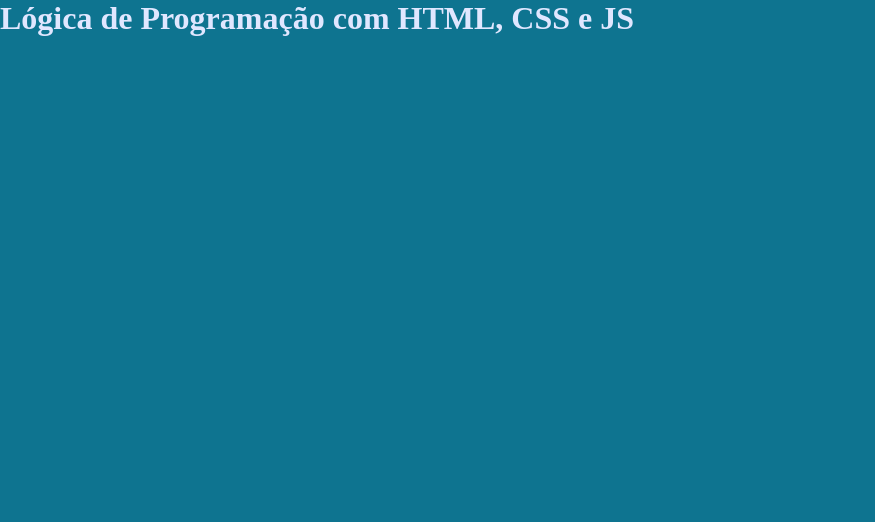
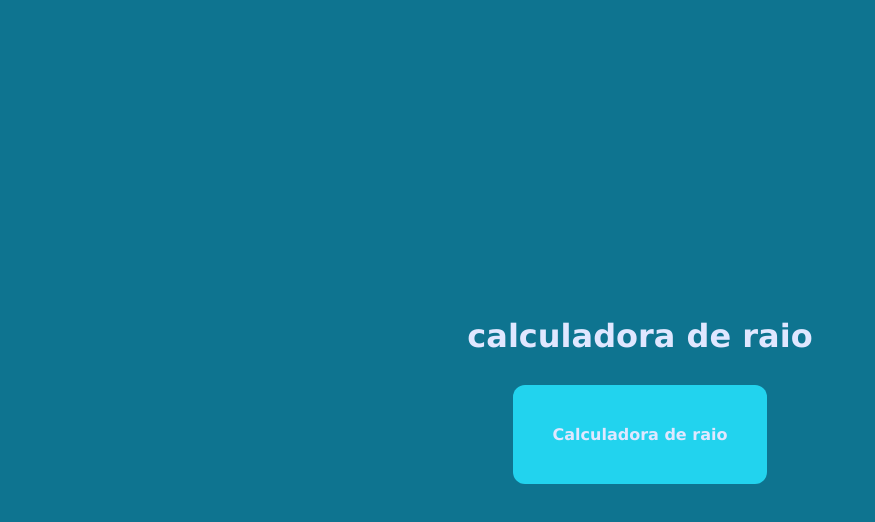
Before and after one commit to leticia2804/atividade-11, a plain HTML site: page index.html in a window 1280 px wide. Shown: the whole page, without its empty margins (0-875 px from the left). Drawn offline with Linux system fonts and the light colour scheme.

Commit message:
feat:criação de calculadora de raio

```diff
--- a/index.html
+++ b/index.html
@@ -8,14 +8,14 @@
 </head>
 <body>
     <header>
-        <h1>Lógica de Programação com HTML, CSS e JS</h1>
+        <h1>calculadora de raio</h1>
     </header>
 
 
     <nav>
         <ul>
             <li>
-                <a href=""></a>
+                <a href="caminho para a calculadora-raio.html">Calculadora de raio</a>
             </li>
         </ul>
     </nav>
--- a/style.css
+++ b/style.css
@@ -2,20 +2,45 @@
     margin: 0;
     padding: 0;
     box-sizing: border-box;
+    font-family: 'Lucida Sans', sans-serif;
 }
 
 :root {
-    --main-background: #0e7490
+    --main-background: #0e7490;
+    --text-color:#e0e7ff;
+    --nav-background: #22d3ee;
+    --text-decoration: #00ffdd7a;
 }
 
 body {
-    background:var(--main-background)
+    background:var(--main-background);
+    color: var(--text-color);
+    height: 100svh;
+    display: flex;
+    justify-content: center;
+    align-items: center;
+    flex-direction: column;
+    gap: 30px;
 }
 
-:root {
-    --text-color:#e0e7ff
+nav {
+    background: var(--nav-background);
+    width: fit-content;
+    padding: 40px;
+    border-radius: 12px;
 }
 
-body {
-    color:var(--text-color)
+a {
+    color:var(--text-color);
+    text-decoration: none;
+    font-weight:bold;
 }
+
+a:hover {
+    color:var(--text-decoration);
+    text-decoration: underline;
+}
+
+ul, li {
+    list-style: none;
+}
```
Also changed, not shown: pages/calculadora-raio/calculadora-raio.html (added, +18 -0 lines), pages/calculadora-raio/calculadora-raio.css (added), pages/calculadora-raio/calculadora-raio.js (added).
